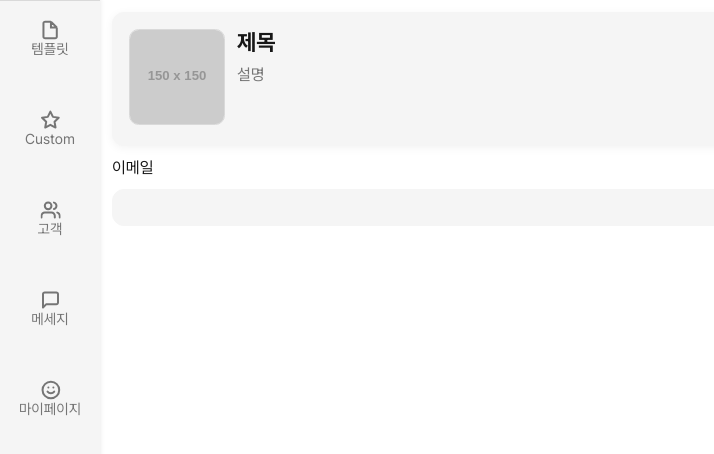
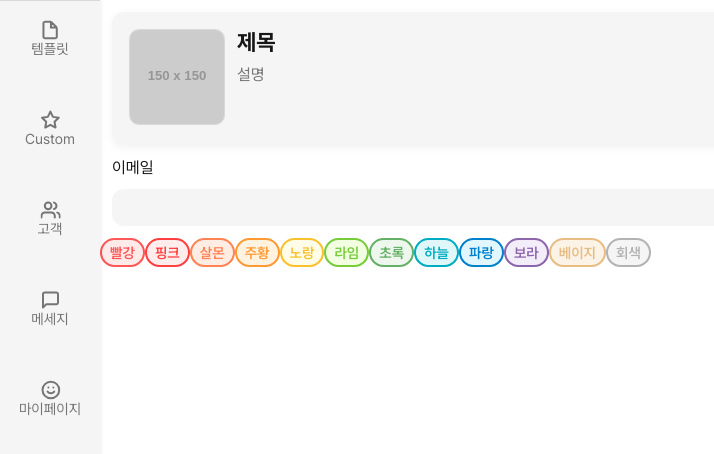
Before and after one commit to yulmam/ssenbi, a Next.js app: page /example in a window 1280 px wide. Shown: the top 454 px of the page, without its empty margins (0-714 px from the left). Built offline with nearby package versions, Linux system fonts and the light colour scheme.

Commit message:
feat: tag 구현 #S11P31A109-16 #done

```diff
--- a/src/app/(pages)/example/page.tsx
+++ b/src/app/(pages)/example/page.tsx
@@ -1,5 +1,6 @@
 import ContentCard from "@/app/components/common/ContentCard";
 import InputField from "@/app/components/common/InputField";
+import Tag from "@/app/components/common/Tag";
 
 /*
 필수!!
@@ -17,6 +18,18 @@ export default function Example() {
         description={"설명"}
       />
       <InputField label="이메일" type="email" />
+      <Tag color="RED" tagName="빨강" />
+      <Tag color="PINK" tagName="핑크" />
+      <Tag color="SALMON" tagName="살몬" />
+      <Tag color="ORANGE" tagName="주황" />
+      <Tag color="YELLOW" tagName="노랑" />
+      <Tag color="LIME" tagName="라임" />
+      <Tag color="GREEN" tagName="초록" />
+      <Tag color="SKYBLUE" tagName="하늘" />
+      <Tag color="BLUE" tagName="파랑" />
+      <Tag color="PURPLE" tagName="보라" />
+      <Tag color="BEIGE" tagName="베이지" />
+      <Tag color="GRAY" tagName="회색" />
     </div>
   );
 }
--- a/src/app/components/common/Banner.tsx
+++ b/src/app/components/common/Banner.tsx
@@ -2,9 +2,5 @@ import React from "react";
 import "./Banner.css";
 
 export default function NavigationBar() {
-  return (
-    <div className="banner">
-      이러쿵 저러쿵
-    </div>
-  );
+  return <div className="banner">이러쿵 저러쿵</div>;
 }
--- a/src/app/components/common/NavigationBar.css
+++ b/src/app/components/common/NavigationBar.css
@@ -42,6 +42,8 @@
   font-weight: 600;
   color: var(--blue-500);
   background-color: var(--gray-100);
-  box-shadow: 0px 4px 8px rgba(0, 0, 0, 0.1), 0px 2px 4px rgba(0, 0, 0, 0.06);
+  box-shadow:
+    0px 4px 8px rgba(0, 0, 0, 0.1),
+    0px 2px 4px rgba(0, 0, 0, 0.06);
   border-bottom: 2px solid var(--blue-500);
 }
--- /dev/null
+++ b/src/app/components/common/Tag.css
@@ -0,0 +1,9 @@
+.tag {
+  display: inline-block;
+  border: 2px solid var(--blue-300); /* This will be overridden by inline styles */
+  padding: 4px 8px;
+  border-radius: 24px;
+  font-size: 0.9rem;
+  color: var(--text-primary);
+  font-weight: 600;
+}
--- /dev/null
+++ b/src/app/components/common/Tag.tsx
@@ -0,0 +1,106 @@
+import React from "react";
+import "./Tag.css";
+
+type TagProps = {
+  color:
+    | "RED"
+    | "PINK"
+    | "SALMON"
+    | "ORANGE"
+    | "YELLOW"
+    | "GREEN"
+    | "LIME"
+    | "SKYBLUE"
+    | "BLUE"
+    | "PURPLE"
+    | "BEIGE"
+    | "GRAY";
+  tagName: string;
+};
+
+export default function InputField({ color, tagName }: TagProps) {
+  const getColorValues = (color: TagProps["color"]) => {
+    switch (color) {
+      case "RED":
+        return {
+          backgroundColor: "var(--red-100)",
+          borderColor: "var(--red-600)",
+        };
+      case "ORANGE":
+        return {
+          backgroundColor: "var(--orange-100)",
+          borderColor: "var(--orange-600)",
+        };
+      case "YELLOW":
+        return {
+          backgroundColor: "var(--yellow-100)",
+          borderColor: "var(--yellow-700)",
+        };
+      case "GREEN":
+        return {
+          backgroundColor: "var(--green-100)",
+          borderColor: "var(--green-700)",
+        };
+      case "LIME":
+        return {
+          backgroundColor: "var(--lime-100)",
+          borderColor: "var(--lime-700)",
+        };
+      case "SKYBLUE":
+        return {
+          backgroundColor: "var(--sky-blue-100)",
+          borderColor: "var(--sky-blue-700)",
+        };
+      case "BLUE":
+        return {
+          backgroundColor: "var(--blue-100)",
+          borderColor: "var(--blue-700)",
+        };
+      case "PURPLE":
+        return {
+          backgroundColor: "var(--purple-100)",
+          borderColor: "var(--purple-700)",
+        };
+      case "PINK":
+        return {
+          backgroundColor: "var(--pink-100)",
+          borderColor: "var(--pink-700)",
+        };
+      case "SALMON":
+        return {
+          backgroundColor: "var(--salmon-100)",
+          borderColor: "var(--salmon-700)",
+        };
+      case "BEIGE":
+        return {
+          backgroundColor: "var(--beige-100)",
+          borderColor: "var(--beige-500)",
+        };
+      case "GRAY":
+        return {
+          backgroundColor: "var(--gray-100)",
+          borderColor: "var(--gray-400)",
+        };
+      default:
+        return {
+          backgroundColor: "var(--gray-100)",
+          borderColor: "var(--gray-500)",
+        };
+    }
+  };
+
+  const { backgroundColor, borderColor } = getColorValues(color);
+
+  return (
+    <div
+      className="tag"
+      style={{
+        backgroundColor: backgroundColor,
+        borderColor: borderColor,
+        color: borderColor,
+      }}
+    >
+      {tagName}
+    </div>
+  );
+}
--- a/src/app/styles/globals.css
+++ b/src/app/styles/globals.css
@@ -1,4 +1,88 @@
 :root {
+  /* Red Scale */
+  --red-100: #ffeaea;
+  --red-200: #ffc7c7;
+  --red-300: #ffaaaa;
+  --red-400: #ff8a8a;
+  --red-500: #ff7070;
+  --red-600: #ff5656;
+  --red-700: #ff3c3c;
+  --red-800: #e63232;
+  --red-900: #cc2a2a;
+  --red-1000: #b32222;
+
+  /* Pink Scale */
+  --pink-100: #ffecec;
+  --pink-200: #ffc8c8;
+  --pink-300: #ffadad;
+  --pink-400: #ff8d8d;
+  --pink-500: #ff7373;
+  --pink-600: #ff5959;
+  --pink-700: #ff4040;
+  --pink-800: #e63939;
+  --pink-900: #cc3232;
+  --pink-1000: #b32b2b;
+
+  /* Salmon Scale */
+  --salmon-100: #ffece2;
+  --salmon-200: #ffd8c6;
+  --salmon-300: #ffc4aa;
+  --salmon-400: #ffbe98;
+  --salmon-500: #ffab82;
+  --salmon-600: #ff976b;
+  --salmon-700: #ff8355;
+  --salmon-800: #e6734d;
+  --salmon-900: #cc6244;
+  --salmon-1000: #b3523a;
+
+  /* Orange Scale */
+  --orange-100: #fff3e0;
+  --orange-200: #ffe1b2;
+  --orange-300: #ffcf81;
+  --orange-400: #ffc166;
+  --orange-500: #ffad4d;
+  --orange-600: #ff9933;
+  --orange-700: #ff851a;
+  --orange-800: #e67300;
+  --orange-900: #cc6300;
+  --orange-1000: #b35400;
+
+  /* Yellow Scale */
+  --yellow-100: #fffde7;
+  --yellow-200: #fff9c4;
+  --yellow-300: #fff59d;
+  --yellow-400: #fff176;
+  --yellow-500: #ffee58;
+  --yellow-600: #fdd835;
+  --yellow-700: #fbc02d;
+  --yellow-800: #f9a825;
+  --yellow-900: #f57f17;
+  --yellow-1000: #f57f17;
+
+  /* Lime Green Scale */
+  --lime-100: #f2ffe0;
+  --lime-200: #dcffb3;
+  --lime-300: #c9ff99;
+  --lime-400: #b3ff80;
+  --lime-500: #9fff66;
+  --lime-600: #8ae64d;
+  --lime-700: #77cc3a;
+  --lime-800: #66b333;
+  --lime-900: #54992a;
+  --lime-1000: #447f22;
+
+  /* Green Scale */
+  --green-100: #edf7ed;
+  --green-200: #d5ead5;
+  --green-300: #bde0bd;
+  --green-400: #a4d6a4;
+  --green-500: #8ccf8c;
+  --green-600: #75c775;
+  --green-700: #64b064;
+  --green-800: #539953;
+  --green-900: #448144;
+  --green-1000: #386838;
+
   /* Gray Scale */
   --gray-100: #f5f5f5;
   --gray-200: #e6e6e6;
@@ -34,6 +118,31 @@
   --blue-800: #0072b8; /* Deeper Blue */
   --blue-900: #0064a1; /* Very Dark Blue */
   --blue-1000: #005d8a; /* Deepest Blue */
+
+  /* Purple Scale */
+  --purple-100: #f3edfa;
+  --purple-200: #e1d1f3;
+  --purple-300: #d0b9eb;
+  --purple-400: #bfa2e3;
+  --purple-500: #af8cdb;
+  --purple-600: #9d75c4;
+  --purple-700: #8c66ad;
+  --purple-800: #7b5696;
+  --purple-900: #6a477f;
+  --purple-1000: #593968;
+
+  /* Beige Scale */
+  --beige-100: #fcf3e7;
+  --beige-200: #f8e4cc;
+  --beige-300: #f3d6b3;
+  --beige-400: #eec99a;
+  --beige-500: #e8bd84;
+  --beige-600: #ddb06f;
+  --beige-700: #c99a5f;
+  --beige-800: #a97e4f;
+  --beige-900: #8a6440;
+  --beige-1000: #6f5134;
+
   /* Text Colors */
   --text-default: var(--gray-900);
   --text-secondary: var(--gray-500);
```
Also changed, not shown: src/app/components/common/Banner.css (indentation only).
